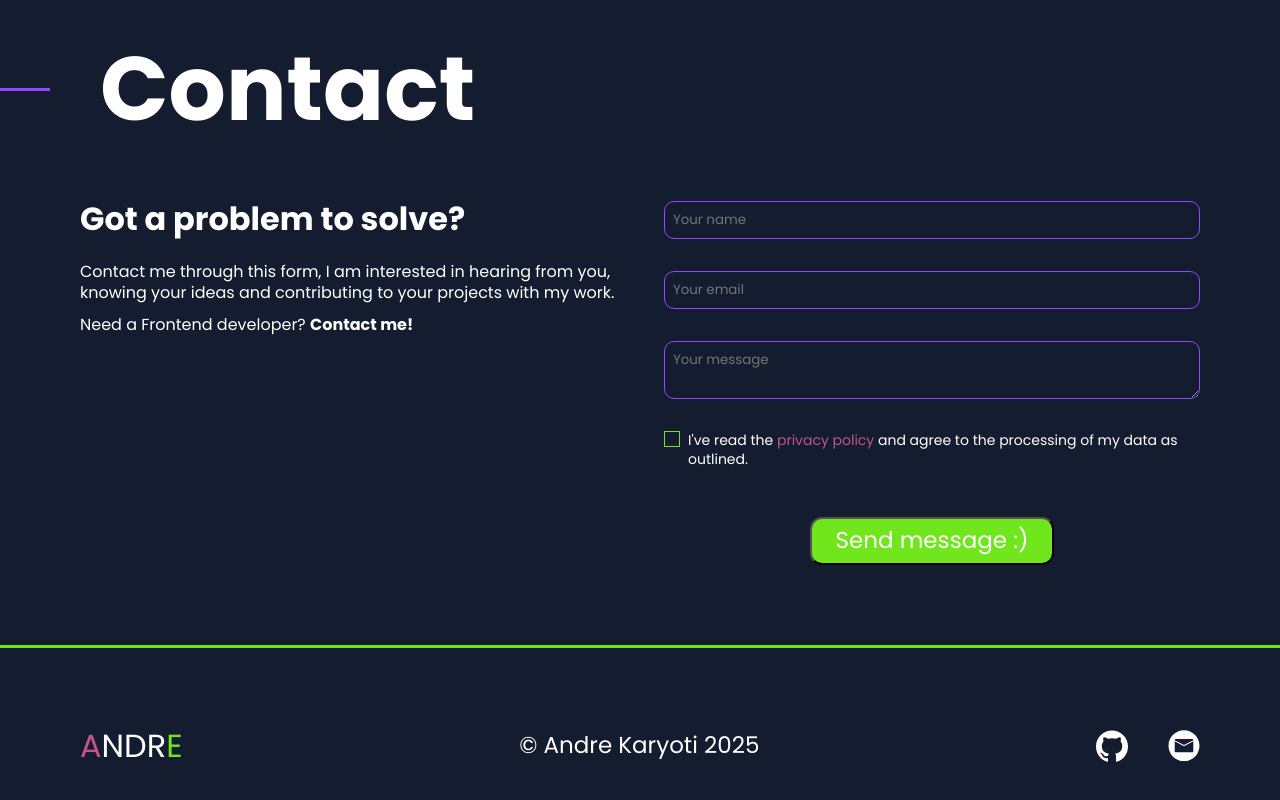
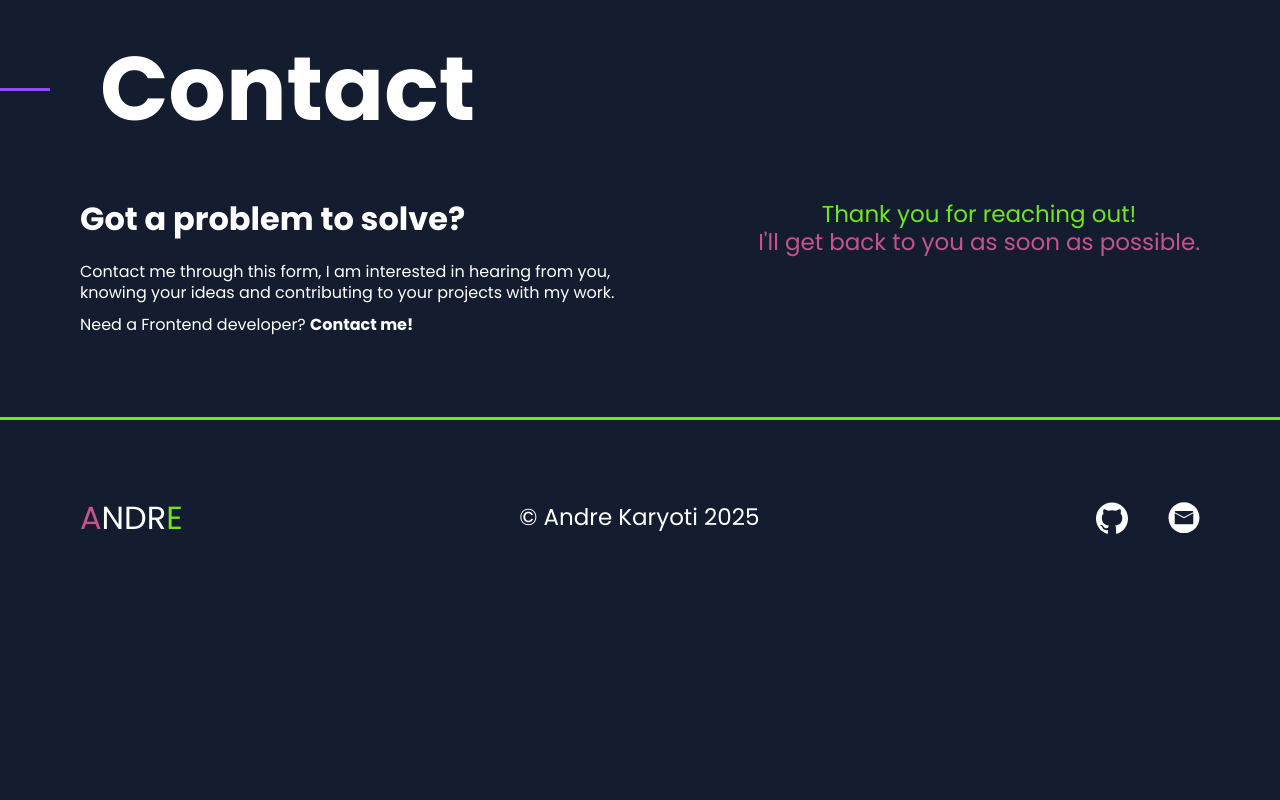
Before and after one commit to Zmoorgekaffi/portfolio, an Angular app: page / in a window 1280 px wide. Shown: the part 6306-7106 px from the top of the page. After the commit the page ends 6922 px from the top, so only its background shows below. Built offline with nearby package versions, Linux system fonts and the light colour scheme.

Commit message:
added form-success message

```diff
--- a/src/app/components/contact/contact.component.html
+++ b/src/app/components/contact/contact.component.html
@@ -13,11 +13,22 @@
 
         </div>
 
-        <form (ngSubmit)="submitData(contactForm)" #contactForm="ngForm" autocomplete="off" action="#" class="contact-input-contain w50 column">
-
+        <form (ngSubmit)="submitData(contactForm)" #contactForm="ngForm" autocomplete="off" action="#"
+            class="contact-input-contain w50 column">
+            @if(submitted === true) {
                 <!-- name input -->
                 <div style="gap: 0.5rem;" class="w100 input-container column">
-                <input ngModel #name="ngModel" autocomplete="off" class="w100 input-field" name="name" type="text" required minlength="1" placeholder="Your name" pattern="[a-zA-Z\s]+">
+                    <input
+                        ngModel
+                        #name="ngModel"
+                        autocomplete="off"
+                        class="w100 input-field"
+                        name="name"
+                        type="text"
+                        required minlength="1"
+                        placeholder="Your name"
+                        pattern="[a-zA-Z\s]+"
+                    >
 
                  @if(name.invalid && name.touched){
                         <p class="animation-valdiationMessage" style="color: red;"> Gebe deinen Namen ein. </p>
@@ -26,15 +37,31 @@
 
                 <!-- email input -->
                 <div style="gap: 0.5rem;" class="w100 input-container column">
-                <input ngModel #email="ngModel" autocomplete="off" class="w100 input-field" name="email" type="email" required minlength="5" placeholder="Your email"
-                pattern="[^@ \t\r\n]+@[^@ \t\r\n]+\.[a-zA-Z]{2,}">
+                    <input
+                        ngModel
+                        #email="ngModel"
+                        autocomplete="off"
+                        class="w100 input-field"
+                        name="email"
+                        type="email"
+                        required minlength="5"
+                        placeholder="Your email"
+                        pattern="[^@ \t\r\n]+@[^@ \t\r\n]+\.[a-zA-Z]{2,}"
+                    >
 
                     @if(email.invalid && email.touched){
                         <p class="animation-valdiationMessage" style="color: red;"> Gebe deine korrekte Email Adresse ein. </p>
                     }
                 </div>
 
-            <textarea ngModel #message="ngModel" autocomplete="off" class="w100 input-field" name="message" placeholder="Your message"></textarea>
+                <textarea
+                    ngModel
+                    #message="ngModel"
+                    autocomplete="off"
+                    class="w100 input-field"
+                    name="message"
+                    placeholder="Your message">
+                </textarea>
 
                 <!-- checkbox -->
                 <div style="gap: 0.5rem;" class="w100 input-container column">
@@ -44,30 +71,44 @@
 
                             <div class="checkbox">
                                 <div class="checkobox-icon-wrap">
-                                <svg
-                                xmlns="http://www.w3.org/2000/svg"
-                                width="100%"
-                                height="100%"
-                                fill="#70E61C"
-                                class="bi bi-check checkbox-icon"
-                                viewBox="0 0 16 16"
-                            >
-                                <path d="M10.97 4.97a.75.75 0 0 1 1.07 1.05l-3.99 4.99a.75.75 0 0 1-1.08.02L4.324 8.384a.75.75 0 1 1 1.06-1.06l2.094 2.093 3.473-4.425z"/>
+                                    <svg xmlns="http://www.w3.org/2000/svg" width="100%" height="100%" fill="#70E61C"
+                                        class="bi bi-check checkbox-icon" viewBox="0 0 16 16">
+                                        <path
+                                            d="M10.97 4.97a.75.75 0 0 1 1.07 1.05l-3.99 4.99a.75.75 0 0 1-1.08.02L4.324 8.384a.75.75 0 1 1 1.06-1.06l2.094 2.093 3.473-4.425z" />
                                     </svg>
                                 </div>
                             </div>
                         </label>
-                    <p class="font14">I've read the <span class="color-purple">privacy policy</span> and agree to the processing of my data as outlined.</p>
+                        <p class="font14">I've read the <span class="color-purple">privacy policy</span>
+                            and agree to the
+                            processing of my data as outlined.
+                        </p>
                     </div>
 
                     @if(checkbox.invalid && checkbox.touched){
-                    <p class="animation-valdiationMessage" style="color: red;"> Lese die Datenschutz Bedingungen und aktzeptiere sie um das Formular abschicken zu können. </p>
+                        <p class="animation-valdiationMessage" style="color: red;">
+                            Lese die Datenschutz Bedingungen und
+                            aktzeptiere sie um das Formular abschicken zu können.
+                        </p>
                     }
                 </div>
 
                 <div class="d-flex w100 padding-top-1rem">
                     <button class="button_primary font23" type="submit">Send message :)</button>
                 </div>
+            }
+            @else {
+                <div class="font23 success-message w100 column">
+                    <div class="d-flex column">
+                        <span class="color-green">
+                            Thank you for reaching out!
+                        </span>
+                        <span class="color-purple">
+                            I'll get back to you as soon as possible.
+                        </span>
+                    </div>
+                </div>
+            }
         </form>
 
     </div>
--- a/src/app/components/contact/contact.component.scss
+++ b/src/app/components/contact/contact.component.scss
@@ -111,6 +111,11 @@ input[type="checkbox"]:checked + .checkbox .checkobox-icon-wrap {
     @include d-flex($ai:start);
 }
 
+.success-message {
+    text-align: center;
+    @include d-flex($ai: end)
+}
+
 @keyframes valdiationMessage {
     0% {
         opacity: 0;
--- a/src/app/components/contact/contact.component.ts
+++ b/src/app/components/contact/contact.component.ts
@@ -1,6 +1,6 @@
 //imports
 import { HttpClient } from '@angular/common/http';
-import { Component,  ViewChild, inject } from '@angular/core';
+import { Component,  ViewChild, inject, ElementRef, viewChild } from '@angular/core';
 import { NgModel, FormsModule, NgForm } from '@angular/forms';
 
 //interfaces
@@ -43,8 +43,7 @@ export class ContactComponent {
 
   http = inject(HttpClient);
   formData:{} = {};
-
-  /*mailTest = true;*/
+  submitted:boolean = false;
 
   post: Post = {
     endPoint: '',
@@ -58,7 +57,7 @@ export class ContactComponent {
   };
 
   submitData(contactForm: NgForm) {
-    if(contactForm.submitted && contactForm.valid /*&& !this.mailTest*/) {
+    if(contactForm.submitted && contactForm.valid) {
       this.formData = this.alignFormData();
       this.setUpPost();
       this.http.post(this.post.endPoint, this.post.body(this.formData), this.post.options)
@@ -70,16 +69,17 @@ export class ContactComponent {
         error: (error) => {
           console.error(error);
         },
-        complete: () => console.info('send post complete'),
+        complete: () => this.formSuccessMessage(),
       });
     }
-    /*else if (contactForm.submitted && contactForm.form.valid && this.mailTest) {
 
-      contactForm.resetForm();
-    }*/
     else {
       alert('Please fill out the required fields to submit');
     }
+  }
+
+  formSuccessMessage(): void {
+    this.submitted = true;
   }
 
   alignFormData():FormData {
--- a/src/app/components/screenshots-wrap/project-component/project-component.component.html
+++ b/src/app/components/screenshots-wrap/project-component/project-component.component.html
@@ -9,7 +9,7 @@
             <p class="description">{{projectInfo.description}}</p>
             <div class="w100 d-flex" style="margin-top: 1rem;">
                 <div style="width: 50%" class="mobile-dflex">
-                    <a class="button_secondary" href="{{projectInfo.url}}">Live Test</a>
+                    <a class="button_secondary" target="_blank" href="{{projectInfo.url}}">Live Test</a>
                 </div>
 
                 @if(projectInfo.webflow) {
```
Lines whose indentation alone changed are shown as unchanged.
